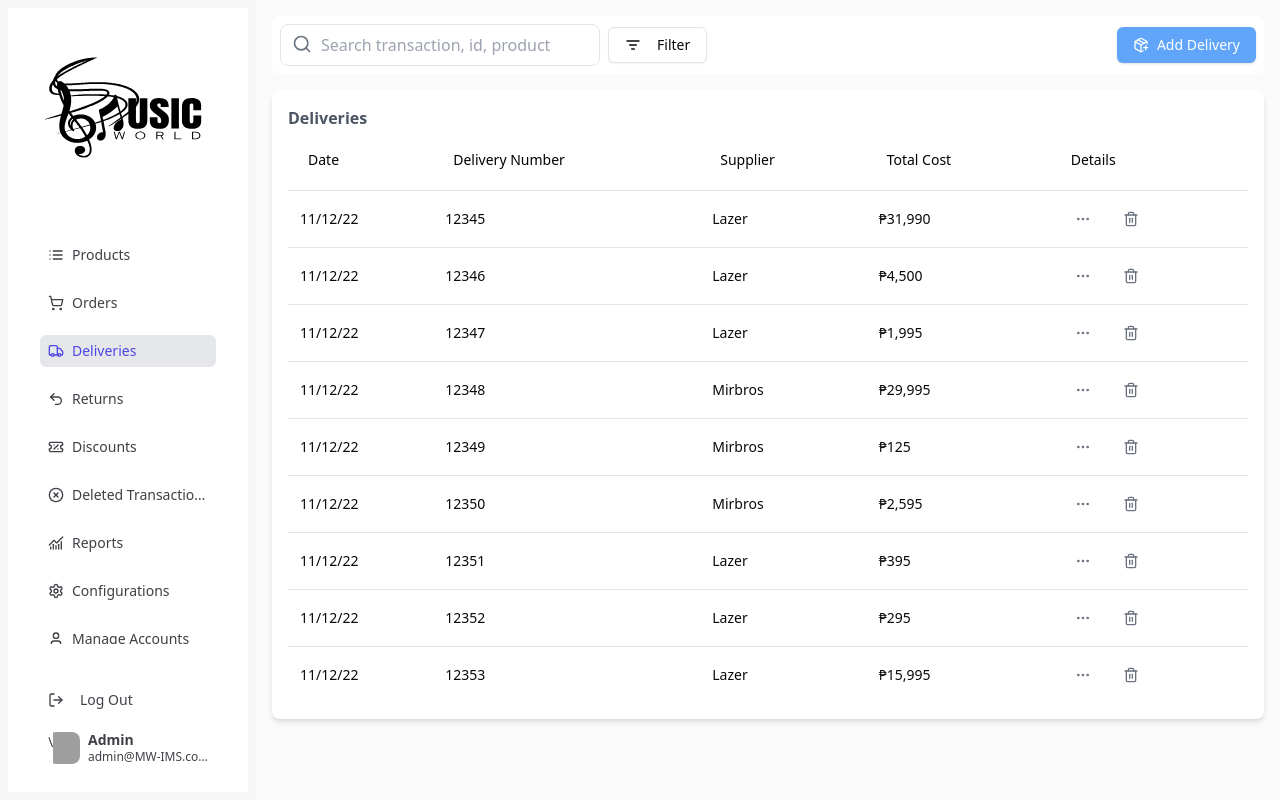
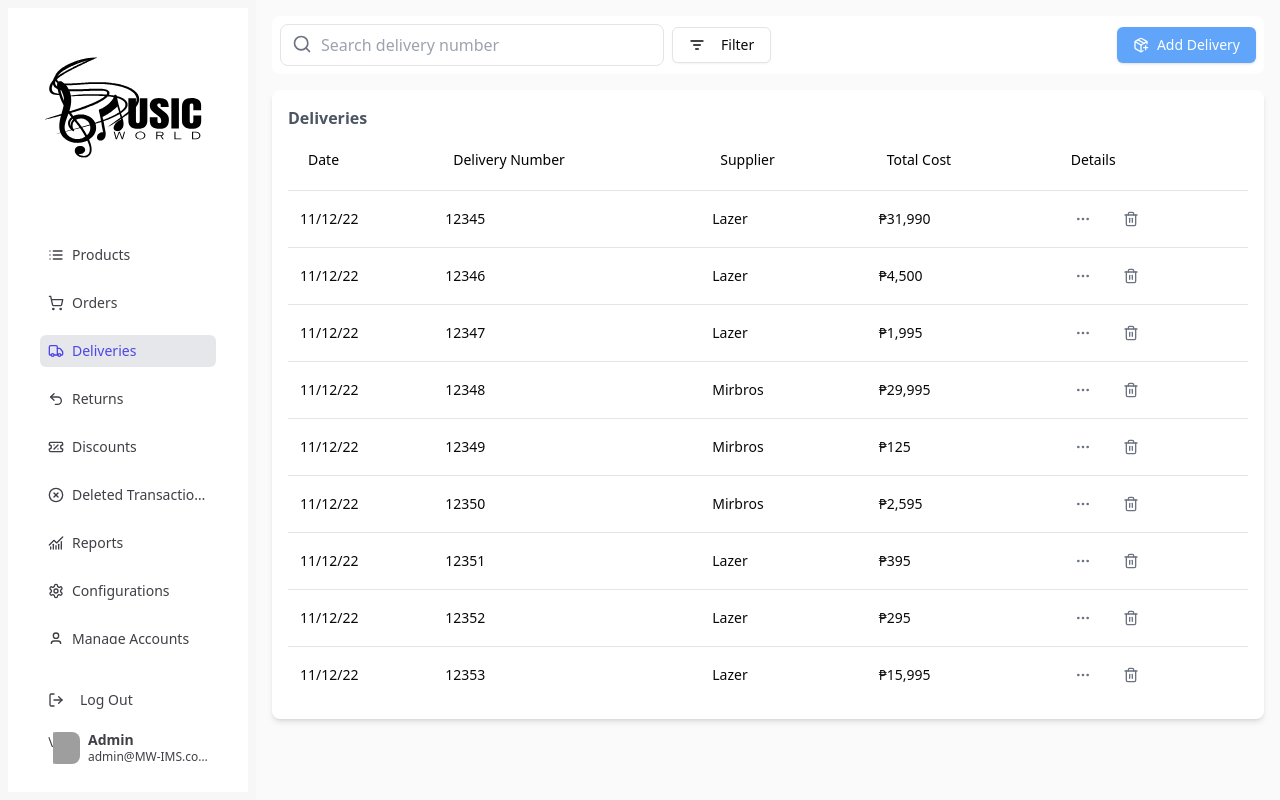
Before and after one commit to abbypagtalunan/MusicWorld-IMSv.1, a Next.js app in the folder client/: page /admin/deliveries in a window 1280 px wide. Built offline with nearby package versions, Linux system fonts and the light colour scheme; grey boxes are pictures that could not be loaded.

Commit message:
added search function, clear, fixed filter function

```diff
--- a/client/src/app/admin/deliveries/page.js
+++ b/client/src/app/admin/deliveries/page.js
@@ -44,12 +44,18 @@ export default function DeliveriesPage() {
   const [selectedFilter, setSelectedFilter] = useState(null);
   const [selectedSubFilter, setSelectedSubFilter] = useState(null);
 
+  const [searchValue, setSearchValue] = useState("");
+	const [searchResult, setSearchResult] = useState(null);
+
   const handleFilterSelect = (filter, subFilter = null) => {
     setSelectedFilter(filter);
     setSelectedSubFilter(subFilter);
   };
 
   const getFilteredTransactions = () => {
+    if (searchResult !== null) {
+    	return searchResult;
+  	}
     let sortedTransactions = [...delivery];
 
     if (!selectedFilter || !selectedSubFilter) return sortedTransactions;
@@ -85,15 +91,39 @@ export default function DeliveriesPage() {
         <div className="flex-1 p-4 flex flex-col w-full">
           <div className="flex items-center justify-between mb-4 bg-white p-2 rounded-lg">
             <div className="flex items-center space-x-2">
-              <div className="relative w-80">
+							<div className="relative flex items-center space-x-2 w-96">
+							  <div className="relative flex-1">
 							    <input
 							      type="text"
-                  placeholder="Search transaction, id, product"
+							      value={searchValue}
+							      onChange={(e) => setSearchValue(e.target.value)}
+							      onKeyDown={(e) => {
+							        if (e.key === 'Enter') {
+							          const result = delivery.find((d) => d.deliveryNum === searchValue.trim());
+							          setSearchResult(result ? [result] : []);
+							        }
+							      }}
+							      placeholder="Search delivery number"
 							      className="w-full pl-10 pr-4 py-2 border rounded-lg focus:outline-none focus:ring-2 focus:ring-blue-500"
 							    />
 							    <div className="absolute left-3 top-2.5 text-gray-500">
 							      <Search className="w-5 h-5" />
 							    </div>
+							  </div>
+
+							  {searchValue && (
+							    <Button
+							      variant="ghost"
+							      size="sm"
+							      className="text-gray-500 hover:text-red-600"
+							      onClick={() => {
+							        setSearchValue("");
+							        setSearchResult(null);
+							      }}
+							    >
+							      Clear
+							    </Button>
+							  )}
 							</div>
               <div className="flex items-center space-x-2">
                 {/*
```
Lines whose indentation alone changed are shown as unchanged.
